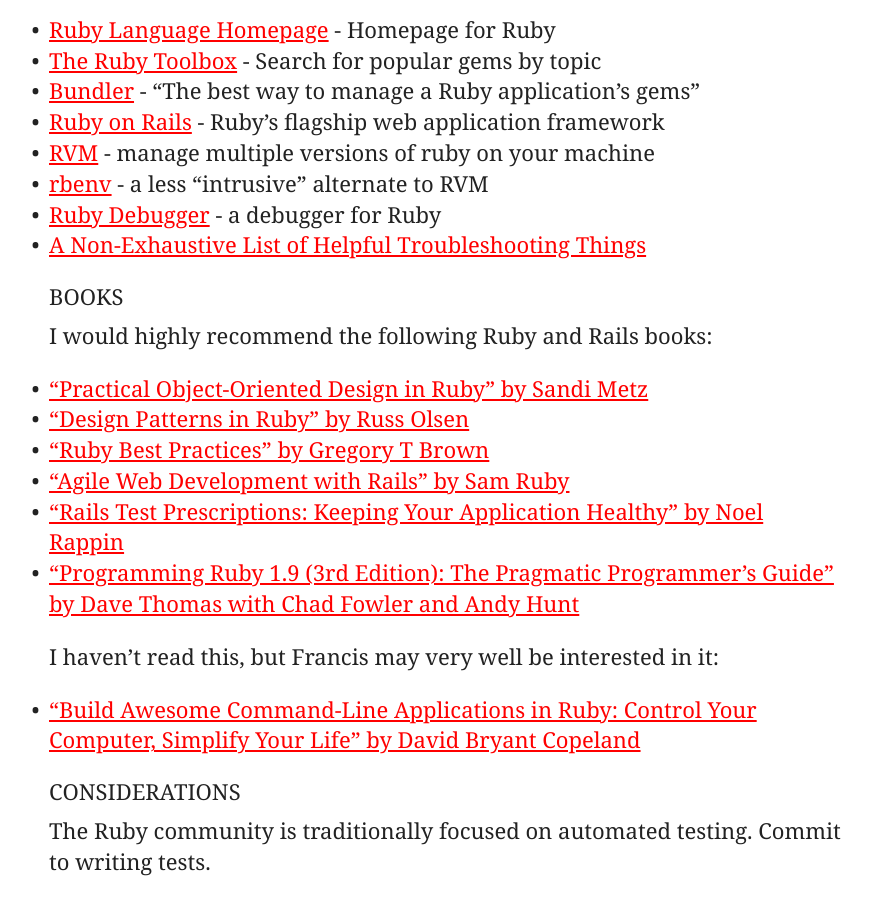
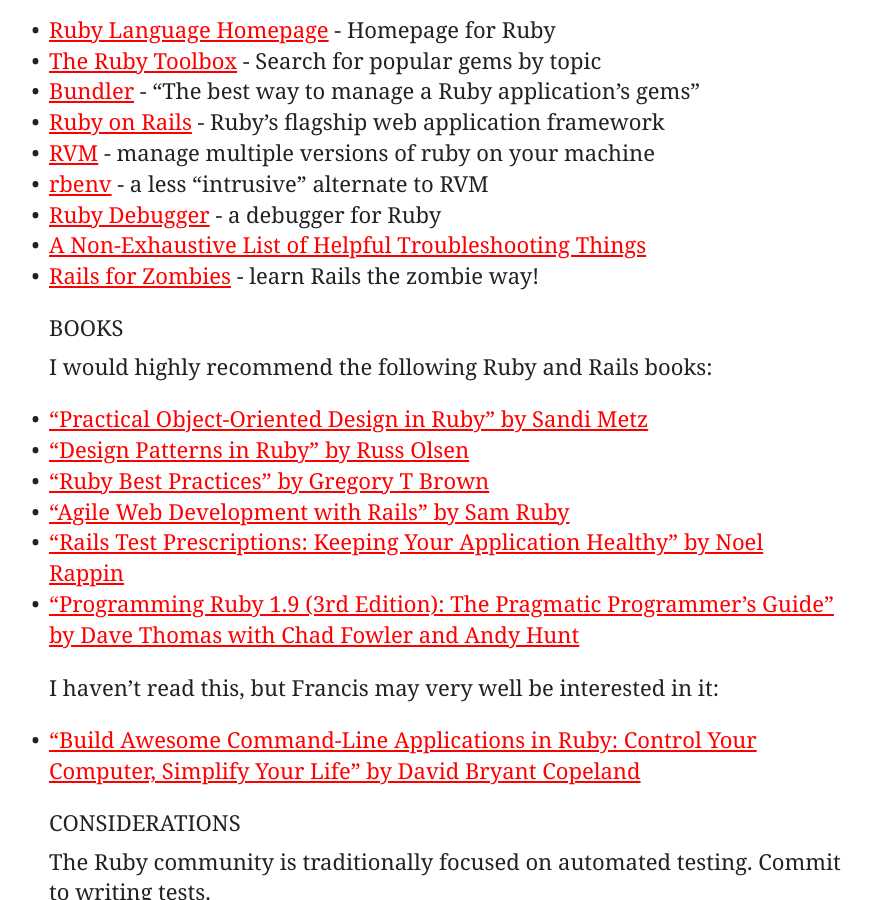
Before and after one commit to terrellt/ndlib.github.io, a Jekyll site: the page built from _posts/2013-04-20-ruby-resources-for-the-university.md, in a window 1280 px wide and 900 px high, scrolled down 624 px. Shown: the whole window, without its empty margins (195-1066 px from the left). Built offline with Jekyll 4.4.1, drawn with Linux system fonts in a browser that asks for light colours; Markdown is read by kramdown in place of the engine named in the settings.

Commit message:
Adding Rails for Zombies link

```diff
--- a/_posts/2013-04-20-ruby-resources-for-the-university.md
+++ b/_posts/2013-04-20-ruby-resources-for-the-university.md
@@ -27,6 +27,7 @@ tags:     ruby
 * [rbenv](https://github.com/sstephenson/rbenv/) - a less "intrusive" alternate to RVM
 * [Ruby Debugger](https://github.com/cldwalker/debugger) - a debugger for Ruby
 * [A Non-Exhaustive List of Helpful Troubleshooting Things](https://github.com/ldcx/ldcx-2013/blob/master/sessions/tools-for-troubleshooting-ruby.md)
+* [Rails for Zombies](http://railsforzombies.org/) - learn Rails the zombie way!
 
 ### Books
 
```
